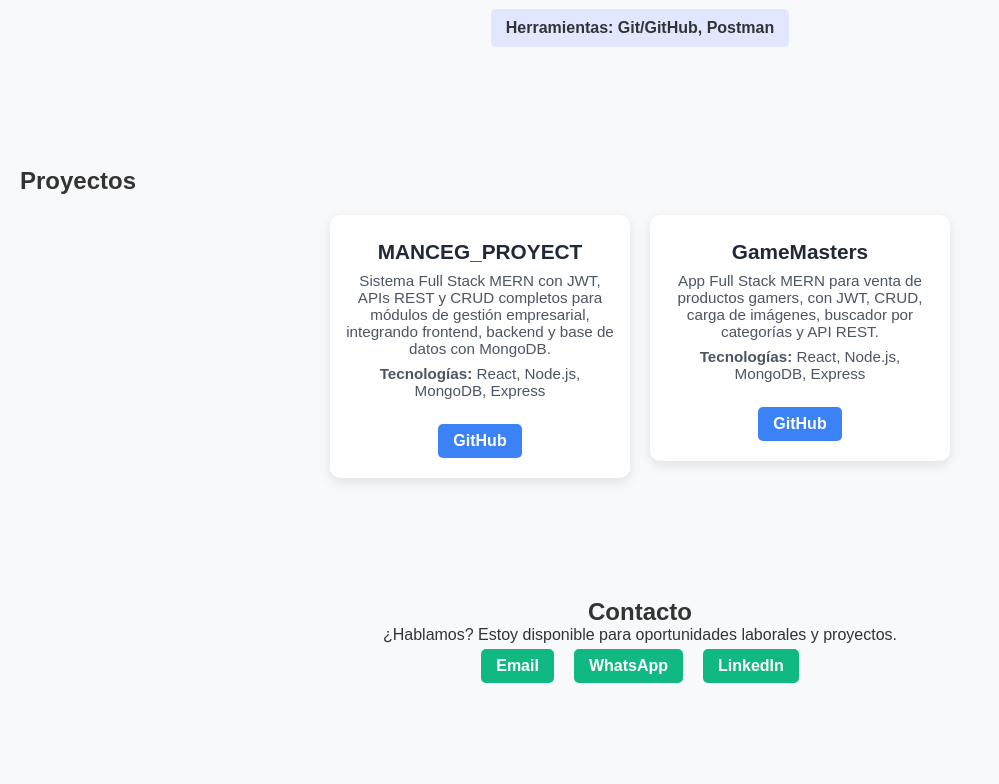
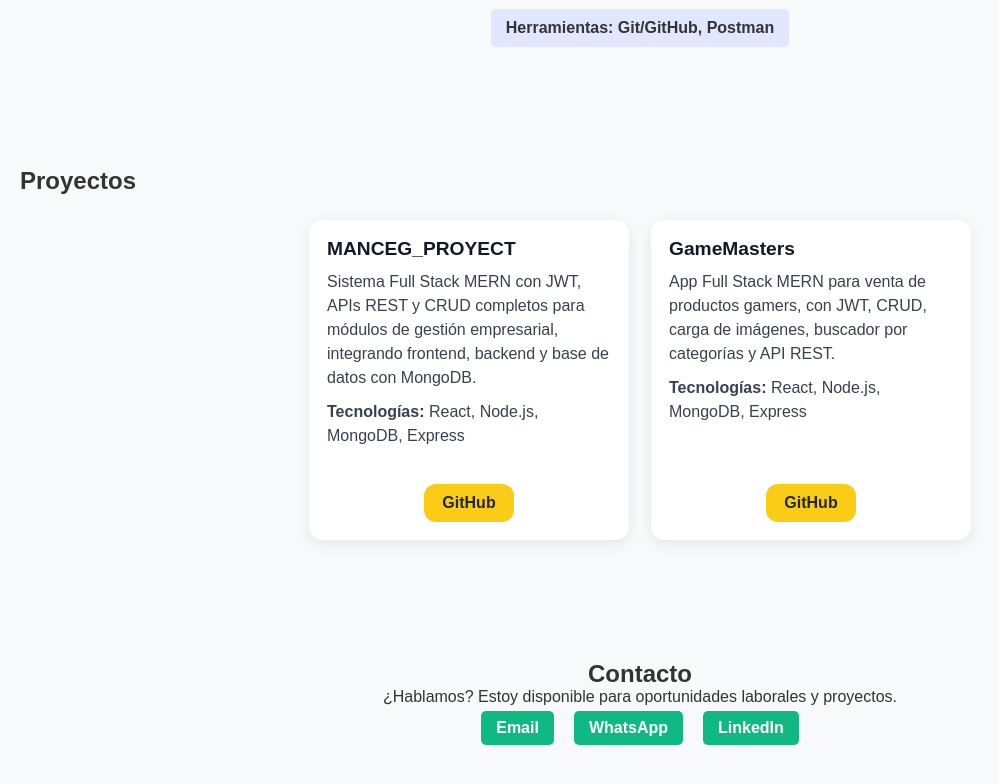
Before and after one commit to Nelson-Sosa/portfolio, a React (Vite) app in the folder portfolio/: page / in a window 1280 px wide. Shown: the part 858-1642 px from the top of the page, without its empty margins (0-999 px from the left). Before the commit the page ends 1606 px from the top, so only its background shows below. Built offline with nearby package versions, Linux system fonts and the light colour scheme.

Commit message:
"css update"

```diff
--- a/portfolio/src/App.css
+++ b/portfolio/src/App.css
@@ -21,71 +21,92 @@ nav a {
 nav a:hover {
   color: #facc15; /* amarillo */
 }
-/* App.css o Projects.css */
 .projects-container {
   display: flex;
   flex-wrap: wrap;
   justify-content: center;
-  gap: 20px;
-  margin-top: 20px;
+  gap: 22px;
+  margin-top: 25px;
 }
 
+/* Card */
 .project-card {
-  width: 300px;
+  width: 320px;
   background-color: #fff;
-  border-radius: 10px;
-  padding: 15px;
-  text-align: center;
-  box-shadow: 0 4px 12px rgba(0,0,0,0.1);
-  transition: transform 0.3s, box-shadow 0.3s;
+  border-radius: 14px;
+  padding: 18px;
+  box-shadow: 0 4px 14px rgba(0, 0, 0, 0.08);
+  transition: 0.25s ease;
 
+  /* CLAVE para alinear botones */
   display: flex;
   flex-direction: column;
-  height: 100%;
+  min-height: 320px;
 }
 
+.project-card:hover {
+  transform: translateY(-6px);
+  box-shadow: 0 10px 22px rgba(0, 0, 0, 0.12);
+}
+
+/* Contenido (ocupa el espacio disponible) */
 .project-content {
   flex: 1;
 }
 
+.project-card h3 {
+  font-size: 1.2rem;
+  margin-bottom: 10px;
+  color: #111827;
+}
+
+.project-card p {
+  color: #374151;
+  line-height: 1.5;
+  margin-bottom: 10px;
+}
+
+/* Botones abajo */
 .project-actions {
   margin-top: auto;
+  display: flex;
+  gap: 12px;
+  justify-content: center;
   padding-top: 12px;
 }
 
-
-.project-card:hover {
-  transform: translateY(-5px);
-  box-shadow: 0 8px 20px rgba(0,0,0,0.2);
+/* Botones */
+.project-actions .btn {
+  display: inline-block;
+  padding: 10px 18px;
+  border-radius: 12px;
+  text-decoration: none;
+  font-weight: 700;
+  background-color: #facc15;
+  color: #1f2937;
+  transition: 0.2s ease;
 }
 
-
-
-.project-card h3 {
-  margin-top: 10px;
-  font-size: 1.3rem;
-  color: #1f2937; /* gris oscuro */
+.project-actions .btn:hover {
+  background-color: #eab308;
+  transform: translateY(-2px);
 }
 
-.project-card p {
-  margin: 8px 0;
-  font-size: 0.95rem;
-  color: #4b5563; /* gris medio */
-}
+/* Responsive */
+@media (max-width: 768px) {
+  .project-card {
+    width: 100%;
+    max-width: 420px;
+  }
 
-.project-card a {
-  display: inline-block;
-  margin: 5px 10px;
-  padding: 8px 15px;
-  border-radius: 5px;
-  font-weight: bold;
-  color: #fff;
-  background-color: #3b82f6; /* azul */
-  transition: background-color 0.3s;
-}
+  .project-actions {
+    flex-direction: column;
+  }
 
-.project-card a:hover {
-  background-color: #2563eb; /* azul más oscuro */
+  .project-actions .btn {
+    width: 100%;
+    text-align: center;
+  }
 }
 
 .skills-list {
```
